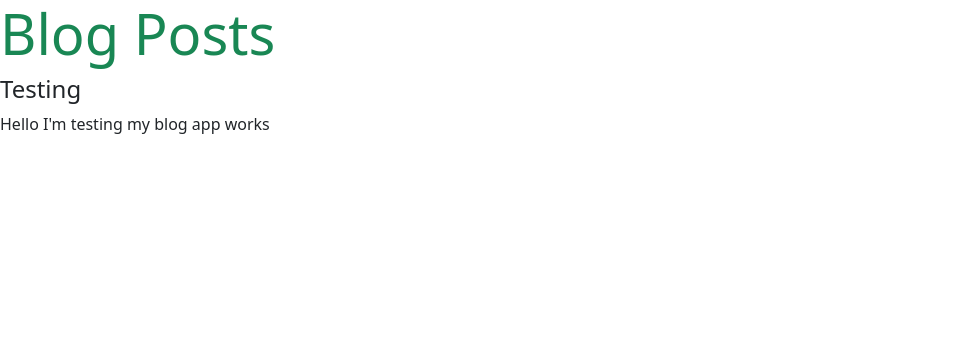
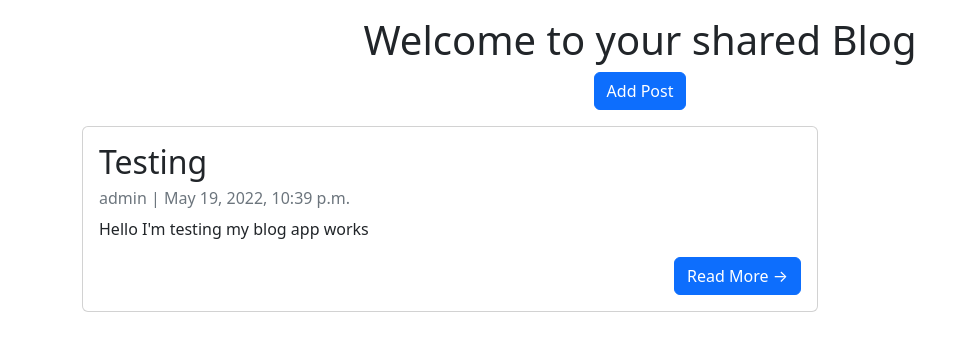
Before and after one commit to SamMartin92/team-10-may-hackathon, a Django app: page /blog/ in a window 1280 px wide. Shown: the top 351 px of the page, without its empty margins (0-977 px from the left). Run offline with Django 4.2, Linux system fonts and the light colour scheme; data comes from the database, SQL or seed files in the repository.

Commit message:
Add blog.html

```diff
--- a/blog/templates/blog/blog.html
+++ b/blog/templates/blog/blog.html
@@ -2,9 +2,33 @@
 {% load static %}
 
 {% block content %}
-    <h1 class="text-success display-4">Blog Posts</h1>
-    {% for post in posts %}
-        <h4 class="title mt-1">{{ post.title }}</h4>
-        <p class="content">{{ post.content }}</p>
-    {% endfor %}
-{% endblock %}
+
+<header>
+    <div class="container">
+        <div class="row">
+            <div class="col-10 offset-1 text-center">
+                    <h1 class="mt-3"> Welcome to your shared Blog </h1>
+                    <a href="{% url 'add_post' %}" class="btn btn-primary">Add Post</a>
+            </div>
+        </div>
+    </div>
+</header>
+<div class="container">
+    <div class="row">
+        <div class="col-md-8 mt-3 left">
+            {% for post in posts %}
+            <div class="card mb-4">
+                <div class="card-body">
+                    <h2 class="card-title">{{ post.title }}</h2>
+                    <p class="card-text text-muted h6">{{ post.author }} | {{ post.created_on}} </p>
+                    <p class="card-text">{{post.content|slice:":200" }}</p>
+                    <div class="text-end">
+                        <a href="{% url 'post_detail' post.slug  %}" class="btn btn-primary">Read More &rarr;</a>
+                    </div>
+                </div>
+            </div>
+            {% endfor %}
+        </div>
+    </div>
+</div>
+{%endblock%}
```
